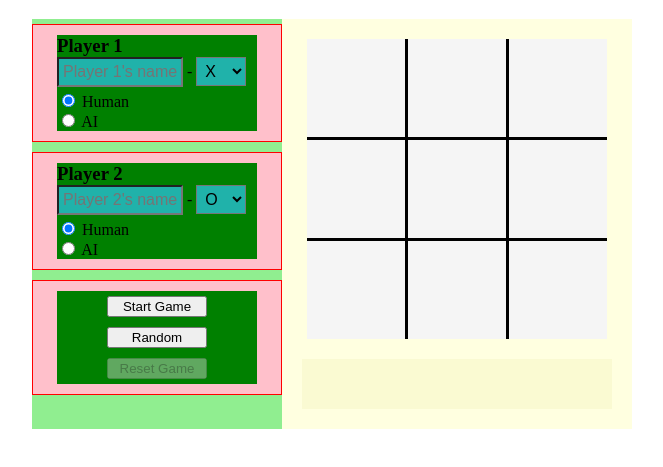
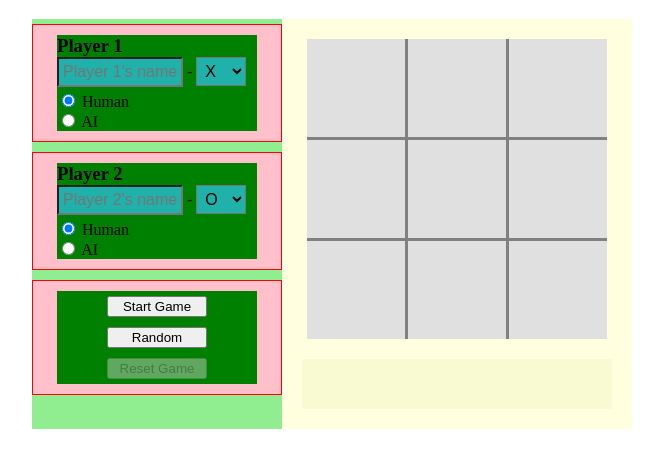
Before and after one commit to louissxu/tictactoe, a plain HTML site: page index.html in a window 1280 px wide. Shown: the part 61-528 px from the top of the page, without its empty margins (308-971 px from the left). Drawn offline with Linux system fonts and the light colour scheme.

Commit message:
Add css button styles

```diff
--- a/script.js
+++ b/script.js
@@ -476,12 +476,12 @@ const game = (() => {
         events.emit("gameReset");
     }
 
-    const checkForAiMove = (data) => {
+    const checkForAiMove = (_) => {
         const nextPlayer = logic.player(board, p1, p2)
         if (!logic.terminal(board, p1, p2)){
             if (nextPlayer.isAi() === true) {
                 const bestMove = logic.minimax(board, p1, p2);
-                events.emit("clickedCell", bestMove);
+                setTimeout(() => {events.emit("clickedCell", bestMove)}, 200);
             }
         }
     }
--- a/styles.css
+++ b/styles.css
@@ -1,7 +1,22 @@
 .cell {
-    background-color: whitesmoke;
+    background-color: #F8F8F8;
     border: none;
     font-size: 40px;
+    text-align: center;
+
+    transition-duration: 0.2s;
+}
+
+.cell:disabled {
+    background-color: #E0E0E0;
+}
+
+.cell:hover:enabled {
+    background-color: #E0E0E0;
+}
+
+.cell:active:enabled {
+    scale: 1.1;
 }
 
 header {
@@ -76,7 +91,7 @@ header {
     grid-template-rows: 1fr 1fr 1fr;
 
     grid-gap: 3px;
-    background-color: black;
+    background-color: gray;
 }
 
 #game-alerts {
```
